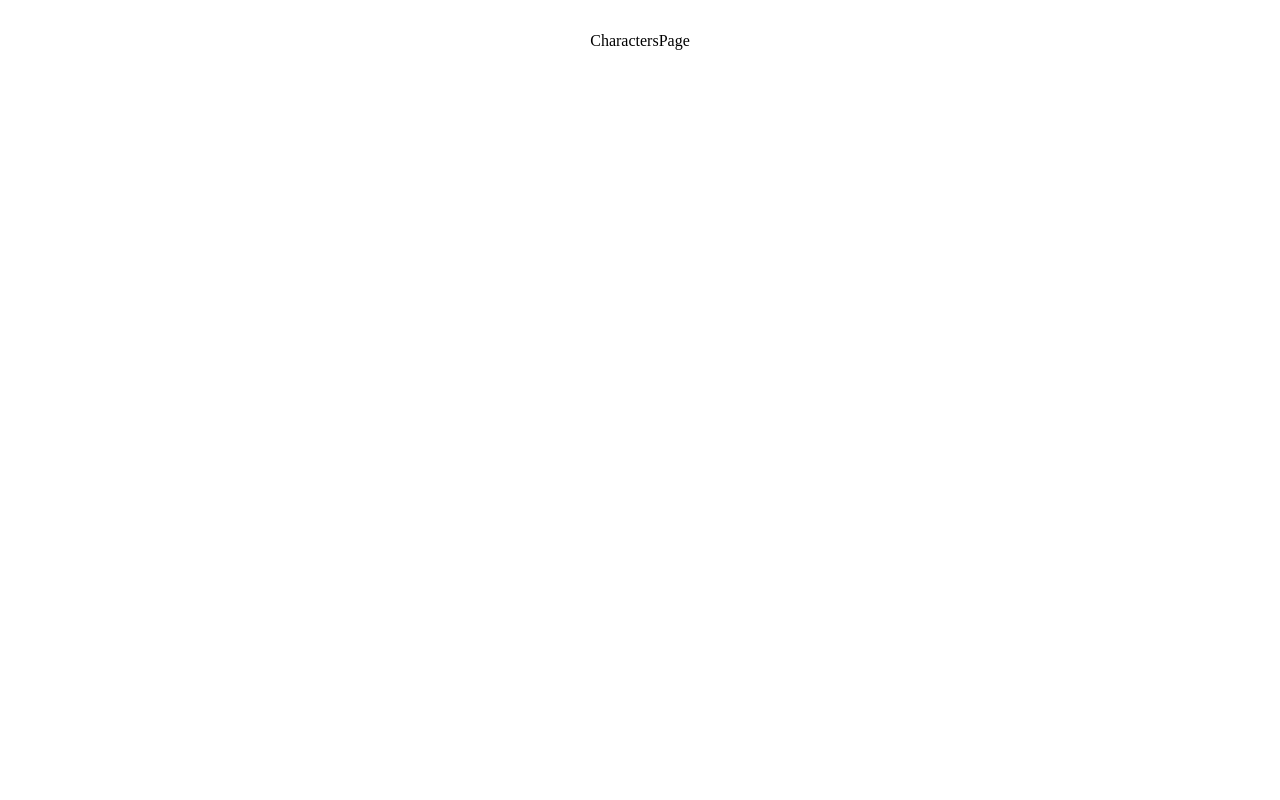
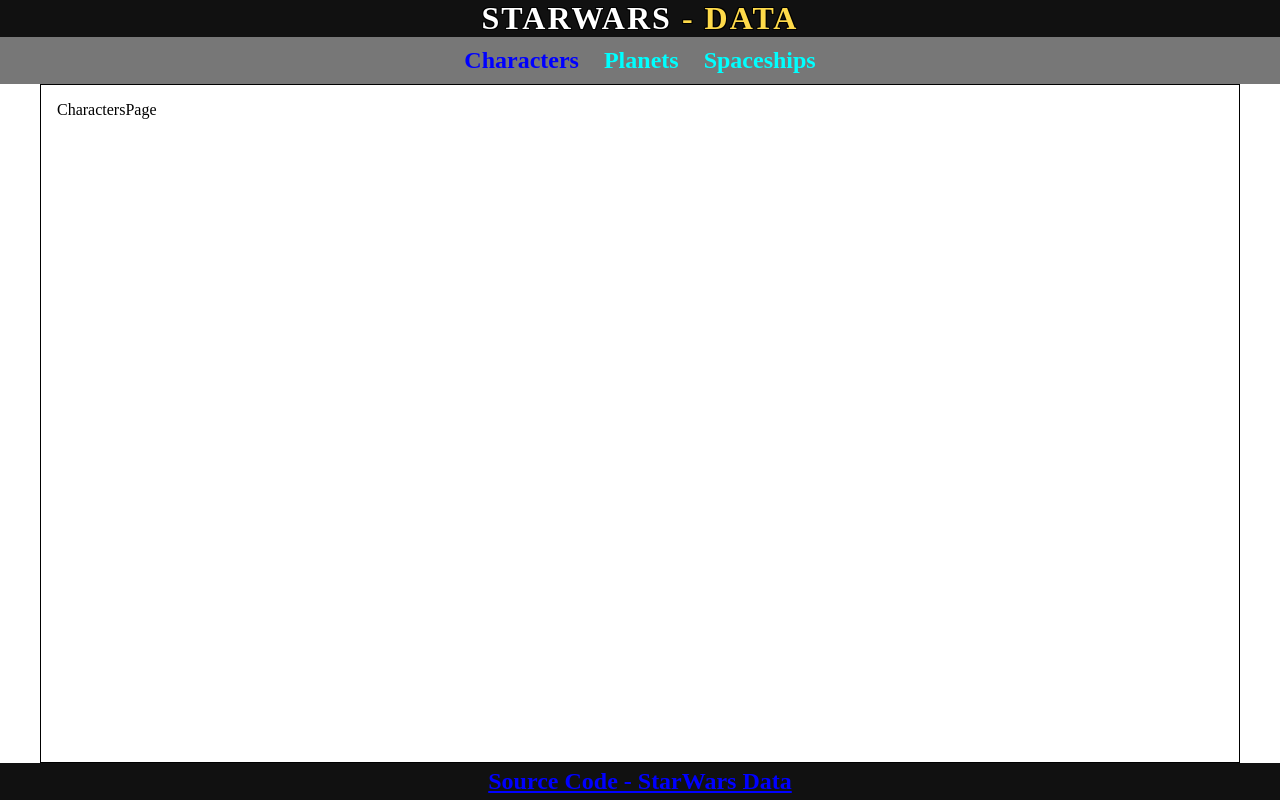
Before and after one commit to Taglat/star-wars-react, a React (Vite) app: page / in a window 1280 px wide. Built offline with nearby package versions, Linux system fonts and the light colour scheme.

Commit message:
ui app-layout, header, footer, navbar

```diff
--- /dev/null
+++ b/src/app-router/app-layouts.tsx
@@ -0,0 +1,13 @@
+import { Footer } from "../components/footer/footer";
+import { Header } from "../components/header/header";
+import Layout from "../components/layout/layout";
+import { Navbar } from "../components/navbar/navbar";
+
+
+export function PrivateLayout() {
+  return <Layout headerSlot={<Header />} footerSlot={<Footer />} navbarSlot={<Navbar />} />;
+}
+
+export function PublicLayout() {
+  return <Layout headerSlot={<Header />} footerSlot={<Footer />} />;
+}
--- a/src/app-router/app-router.tsx
+++ b/src/app-router/app-router.tsx
@@ -6,7 +6,7 @@
 import SpaceshipsPage from "../pages/spaceships-page/spaceships-page";
 import NotFoundPage from "../pages/not-found-page/not-found-page";
 
-import Layout from "../components/layout/layout";
+import { PrivateLayout, PublicLayout } from "./app-layouts";
 
 type AppRoute = {
   path: string;
@@ -42,19 +42,21 @@
     <BrowserRouter>
       <Routes>
         {isLogined ? (
-          <Route element={<Layout />}>
+          <Route element={<PrivateLayout />}>
             {privateRoutes.map((route) => (
               <Route key={route.path} path={route.path} element={route.element} />
             ))}
           </Route>
         ) : (
-          <Route element={<Layout />}>
-          {publicRouter.map((route) => (
-            <Route key={route.path} path={route.path} element={route.element} />
-          ))}
+          <Route element={<PublicLayout />}>
+            {publicRouter.map((route) => (
+              <Route key={route.path} path={route.path} element={route.element} />
+            ))}
           </Route>
         )}
-        <Route path="*" element={<NotFoundPage isLogined={isLogined} />} />
+        <Route element={<PublicLayout />}>
+          <Route path="*" element={<NotFoundPage isLogined={isLogined} />} />
+        </Route>
       </Routes>
     </BrowserRouter>
   );
--- /dev/null
+++ b/src/components/footer/footer.module.css
@@ -0,0 +1,12 @@
+.root {
+  display: flex;
+  justify-content: center;
+  align-items: center;
+  background: #111;
+  padding: 5px 0;
+
+  a {
+    color: blue;
+    text-decoration: underline;
+  }
+}
--- /dev/null
+++ b/src/components/footer/footer.tsx
@@ -0,0 +1,11 @@
+import css from './footer.module.css'
+
+export function Footer() {
+  return (
+    <footer className={css.root}>
+      <h2 className={css.logo}>
+        <a href='https://github.com/Taglat/star-wars-react' target='_blank'>Source Code - StarWars Data</a>
+      </h2>
+    </footer>
+  )
+}
--- /dev/null
+++ b/src/components/header/header.module.css
@@ -0,0 +1,27 @@
+.root {
+  display: flex;
+  justify-content: center;
+  align-items: center;
+  position: sticky;
+  top: 0;
+  z-index: 1;
+  background: #111;
+}
+
+.logo {
+  font-size: 32px;
+  font-weight: 900;
+  color: #feda4a;
+  text-transform: uppercase;
+  letter-spacing: 2px;
+  text-shadow:
+    -1px -1px 0 #000,
+    1px -1px 0 #000,
+    -1px 1px 0 #000,
+    1px 1px 0 #000;
+}
+
+.logo span {
+  color: #fff;
+  font-weight: 700;
+}
--- /dev/null
+++ b/src/components/header/header.tsx
@@ -0,0 +1,11 @@
+import css from './header.module.css'
+
+export function Header() {
+  return (
+    <header className={css.root}>
+      <h2 className={css.logo}>
+        <span>StarWars</span> - Data
+      </h2>
+    </header>
+  )
+}
--- a/src/components/layout/layout.module.css
+++ b/src/components/layout/layout.module.css
@@ -2,9 +2,15 @@
   display: flex;
   flex-direction: column;
   min-height: 100vh;
+  width: 100%;
 }
 
 .content {
   flex-grow: 1;
   padding: 2rem;
+  width: 100%;
+  max-width: 1200px;
+  margin: 0 auto;
+  padding: 16px;
+  border: 1px solid black;
 }
--- /dev/null
+++ b/src/components/navbar/navbar.module.css
@@ -0,0 +1,22 @@
+.root {
+  background: #777;
+  padding: 10px 0;
+  position: sticky;
+  top: 0;
+
+  ul {
+    display: flex;
+    align-items: center;
+    justify-content: center;
+    gap: 25px;
+  }
+
+  a {
+    font-size: 24px;
+    font-weight: 600;
+  }
+
+  .active {
+    color: var(--active-link-color);
+  }
+}
--- /dev/null
+++ b/src/components/navbar/navbar.tsx
@@ -0,0 +1,35 @@
+import css from "./navbar.module.css";
+import { NavLink } from "react-router-dom";
+
+export function Navbar() {
+  return (
+    <nav className={css.root}>
+      <ul>
+        <li>
+          <NavLink
+            to="/"
+            className={({ isActive }) => (isActive ? css.active : "")}
+          >
+            Characters
+          </NavLink>
+        </li>
+        <li>
+          <NavLink
+            to="/planets"
+            className={({ isActive }) => (isActive ? css.active : "")}
+          >
+            Planets
+          </NavLink>
+        </li>
+        <li>
+          <NavLink
+            to="/spaceships"
+            className={({ isActive }) => (isActive ? css.active : "")}
+          >
+            Spaceships
+          </NavLink>
+        </li>
+      </ul>
+    </nav>
+  );
+}
--- a/src/index.css
+++ b/src/index.css
@@ -14,8 +14,6 @@
 body, html {
   height: 100svh;
   width: 100%;
-  display: flex;
-  justify-content: center;
 }
 
 body {
--- a/src/pages/not-found-page/not-found-page.module.css
+++ b/src/pages/not-found-page/not-found-page.module.css
@@ -1,6 +1,6 @@
 .root {
   display: flex;
-  height: 100svh;
+  height: 60vh;
   flex-direction: column;
   justify-content: center;
   align-items: center;
```
